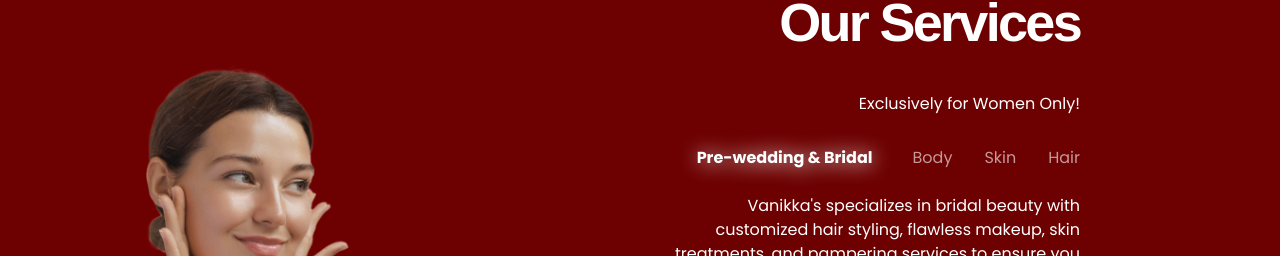
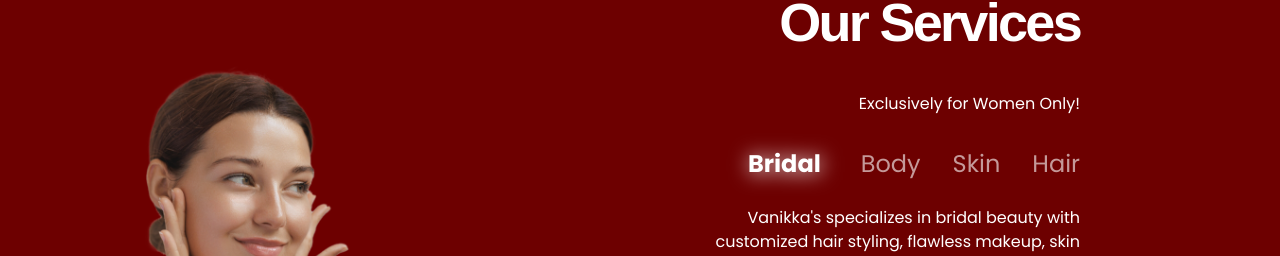
Before and after one commit to evpuneet/vanikas-makeover, a Next.js app: page / in a window 1280 px wide. Shown: the part 1058-1314 px from the top of the page. Built offline with nearby package versions, Linux system fonts and the light colour scheme; a web font is replaced by a local one.

Commit message:
48rd commit

```diff
--- a/src/app/components/ui/Tabs.jsx
+++ b/src/app/components/ui/Tabs.jsx
@@ -2,12 +2,12 @@
 import React, { useState } from 'react'
 
 export default function Tabs() {
-  const [activeTab, setActiveTab] = useState("Pre-wedding & Bridal");
+  const [activeTab, setActiveTab] = useState("Bridal");
 
   const tabs = [
     {
-      id: "Pre-wedding & Bridal",
-      label: "Pre-wedding & Bridal",
+      id: "Bridal",
+      label: "Bridal",
       content: "Vanikka's specializes in bridal beauty with customized hair styling, flawless makeup, skin treatments, and pampering services to ensure you look and feel stunning on your special day."
     },
     {
@@ -29,11 +29,15 @@ export default function Tabs() {
 
   return (
     <div>
-      <div className="flex justify-end gap-8 text-[13px] lg:text-[16px]">
+      <div className="flex flex-wrap justify-end gap-4 md:gap-8">
         {tabs.map((tab) => (
           <h5
             key={tab.id}
-            className={`cursor-pointer mb-6 ${activeTab === tab.id ? 'text-white lg:font-bold md:font-semibold font-medium rounded-lg px-2 transition-all drop-shadow-white-glow' : 'text-white transition-all duration-500 ease-in-out hover:opacity-100 opacity-[.6]'}`}
+            className={`cursor-pointer mb-6 text-[14px] md:text-[20px] lg:text-[24px] whitespace-nowrap ${
+              activeTab === tab.id
+                ? 'text-white lg:font-bold md:font-semibold font-medium rounded-lg px-2 transition-all drop-shadow-white-glow'
+                : 'text-white transition-all duration-500 ease-in-out hover:opacity-100 opacity-[.6]'
+            }`}
             onClick={() => setActiveTab(tab.id)}
           >
             {tab.label}
@@ -45,7 +49,9 @@ export default function Tabs() {
         {tabs.map((tab) => (
           activeTab === tab.id && (
             <div key={tab.id} className="mb-8">
-              <p className="lg:text-[16px] text-[14px] mb-4 duration-500 transition-all h-auto">{tab.content}</p>
+              <p className="text-[13px] md:text-[14px] lg:text-[16px] mb-4 duration-500 transition-all h-auto">
+                {tab.content}
+              </p>
               <a
                 href="tel:54651635155"
                 className="bg-white rounded px-4 py-2 text-primary text-[12px] font-semibold "
```
